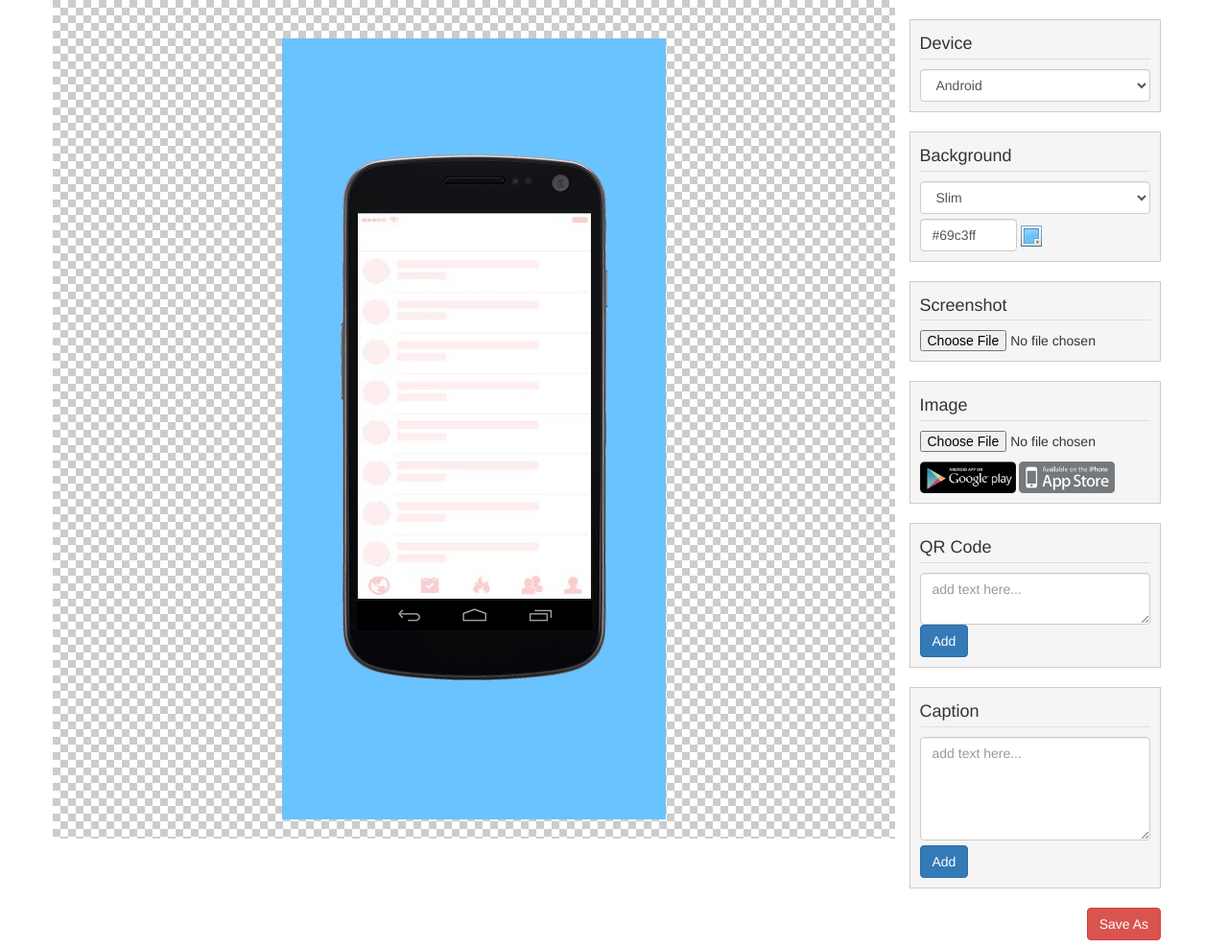
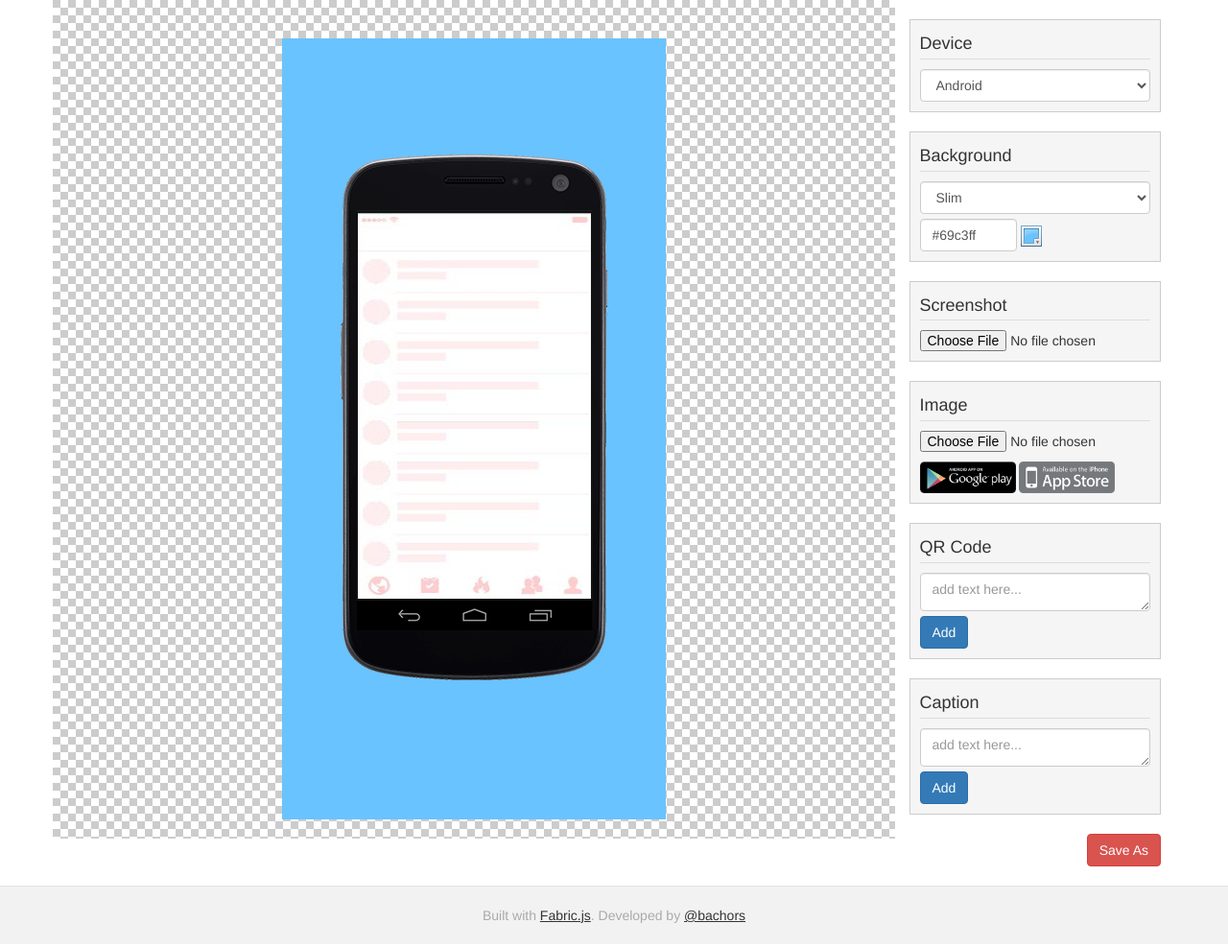
Before and after one commit to bachors/Apps-Screenshot, a plain HTML site: page index.html in a window 1280 px wide. Shown: the top 987 px of the page at 96% size. Drawn offline with Linux system fonts and the light colour scheme.

```diff
--- a/src/css/apps-screenshot.css
+++ b/src/css/apps-screenshot.css
@@ -174,8 +174,8 @@ footer a:hover {
 	width: 100px
 }
 
-#appPanel #text-string {
-	height: 108px;
+#appPanel .txts {
+	height: 40px;
 	margin-bottom: 5px
 }
 
```
